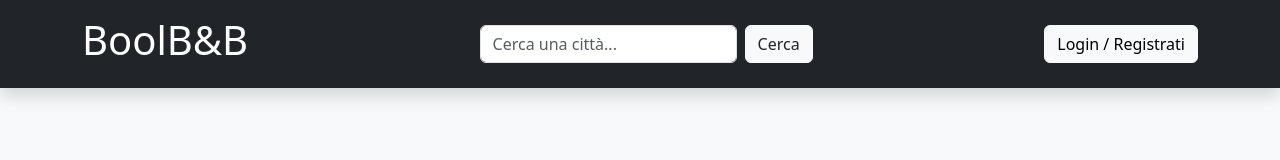
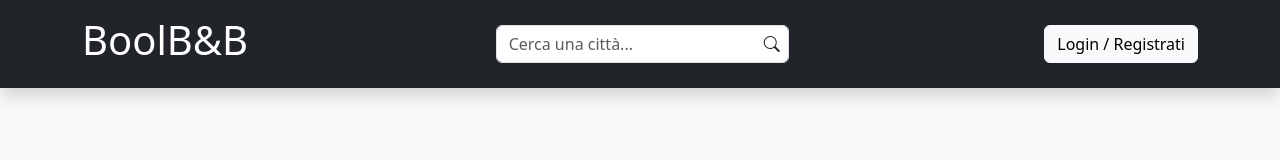
Before and after one commit to deca-francesco/pjw-t5-boolbnb, a React (Vite) app in the folder frontend_react/: page / in a window 1280 px wide. Shown: the top 160 px of the page. Built offline with nearby package versions, Linux system fonts and the light colour scheme; no server answers; a web font is replaced by a local one.

Commit message:
searchbar

```diff
--- a/frontend_react/src/components/LayoutComponents/Searchbar.jsx
+++ b/frontend_react/src/components/LayoutComponents/Searchbar.jsx
@@ -14,11 +14,11 @@ export default function Searchbar() {
     return (
         <div>
             {/* Search form */}
-            <form onSubmit={handleSearchForm} className="d-flex align-items-center">
-
+            <form onSubmit={handleSearchForm} className="d-flex align-items-center position-relative">
+                {/* Input di ricerca */}
                 <input
                     type="search"
-                    className="form-control me-2"
+                    className="form-control me-2 pe-5"
                     name="searchText"
                     id="searchText"
                     aria-describedby="searchHelper"
@@ -27,10 +27,16 @@ export default function Searchbar() {
                     onChange={e => setSearch(e.target.value)}
                 />
 
-                <button type="submit" className="btn btn-primarybtn btn-light text-dark text-decoration-none">
-                    Cerca
+                {/* Icona di ricerca */}
+                <button
+                    type="submit"
+                    className="btn btn position-absolute end-0 me-1 text-decoration-none"
+                    style={{ top: '50%', transform: 'translateY(-50%)' }}
+                >
+                    <i className="bi bi-search"></i>
                 </button>
             </form>
         </div>
+
     );
 }
```
